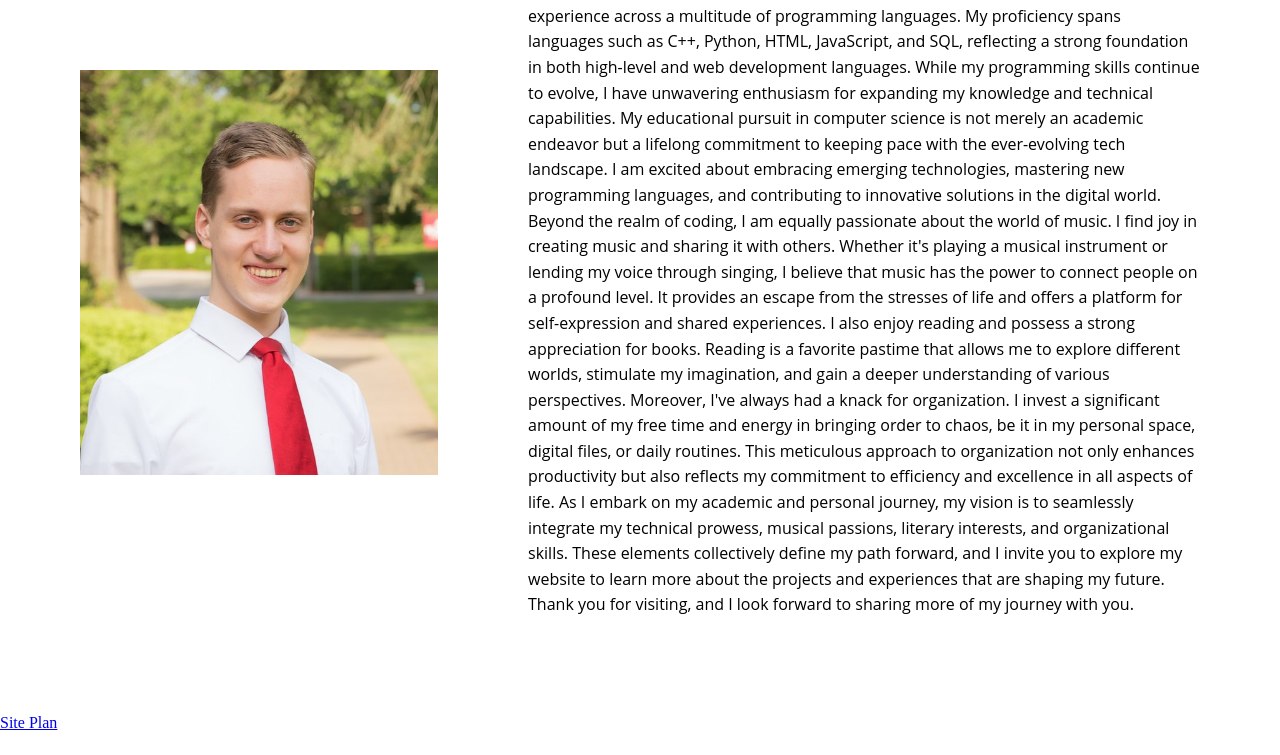
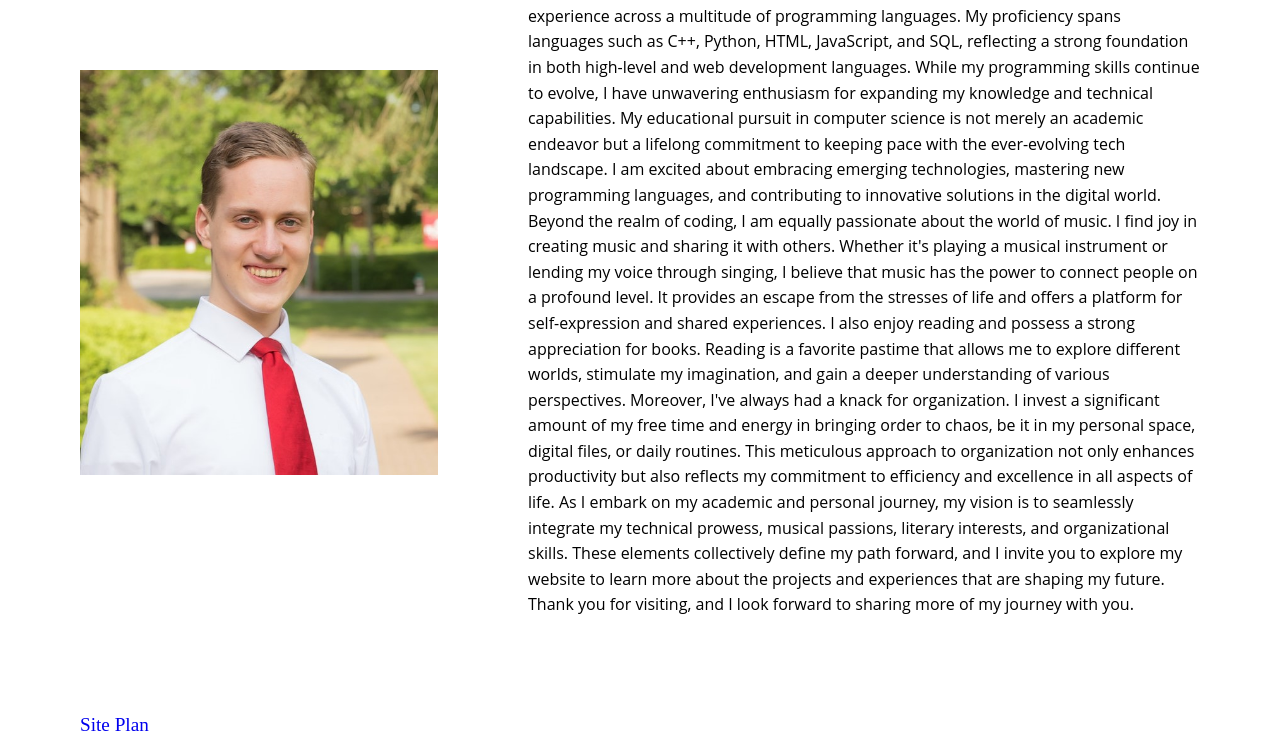
Before and after one commit to sbpetty/portfolio, a plain HTML site: page index.html in a window 1280 px wide. Shown: the part 269-1024 px from the top of the page. Before the commit the page ends 1001 px from the top, so only its background shows below. Drawn offline with Linux system fonts and the light colour scheme.

Commit message:
styled siteplan link

```diff
--- a/styles/styles.css
+++ b/styles/styles.css
@@ -62,3 +62,9 @@ p {
     font-family: var(--pfont);
     line-height: 1.6em;
 }
+
+footer a {
+    padding: 20px 80px;
+    font-size: larger;
+    text-decoration: none;
+}
```
